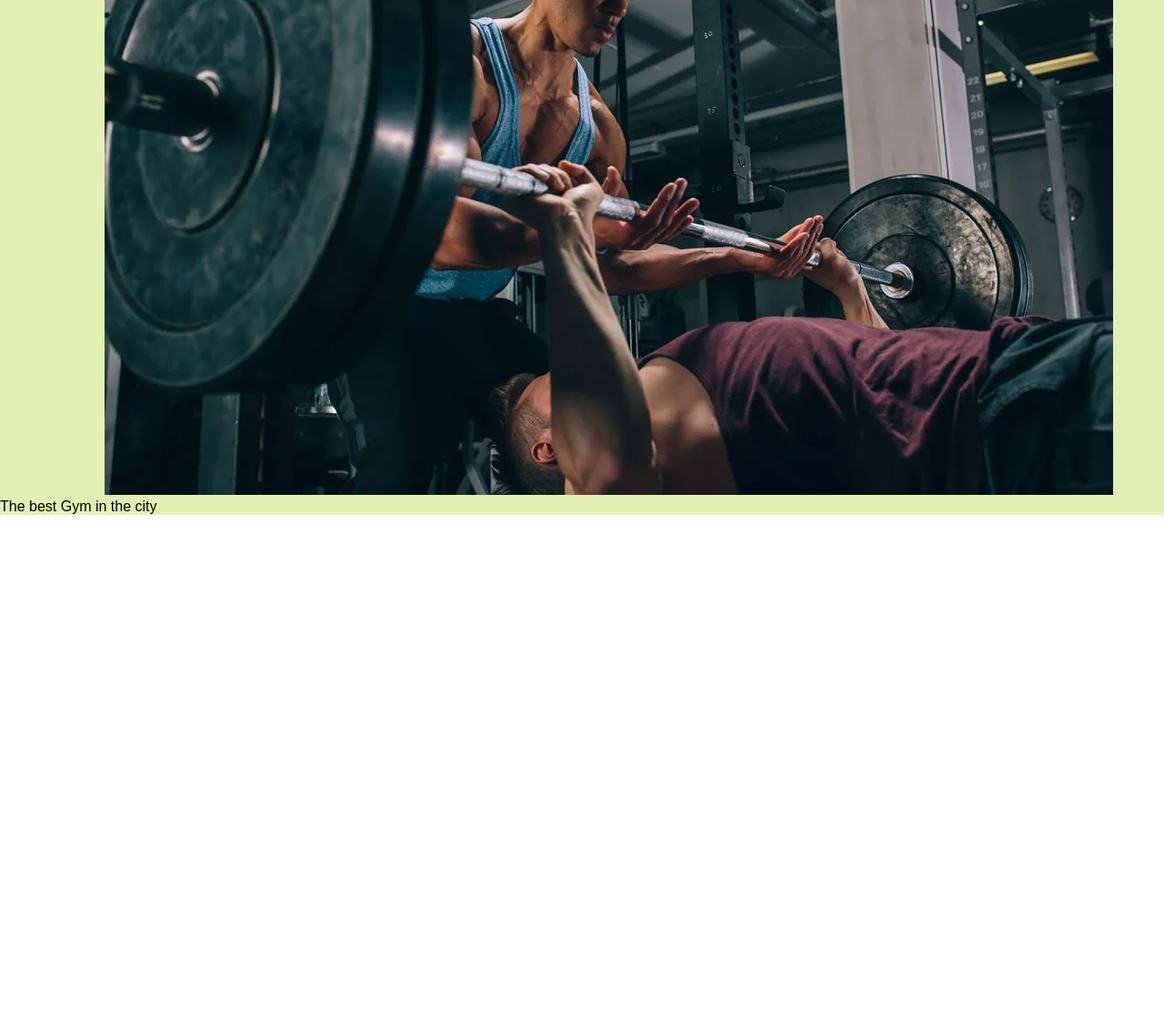
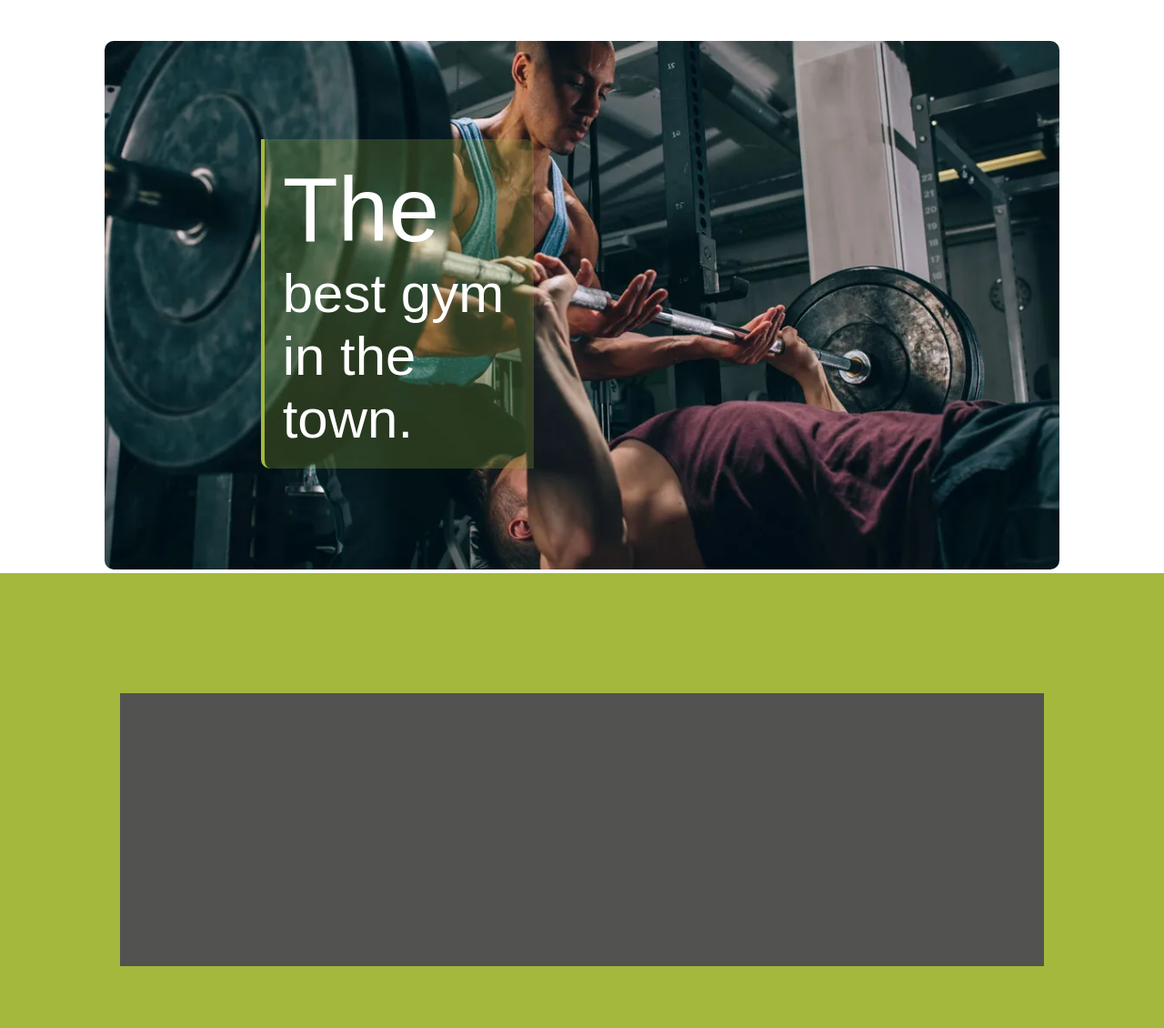
Before and after one commit to alifXcodes/Fitness-Club, a plain HTML site: page index.html in a window 1280 px wide. Shown: the part 140-1270 px from the top of the page at 91% size. Before the commit the page ends 1206 px from the top, so only its background shows below. Drawn offline with Linux system fonts and the light colour scheme; a web font is replaced by a local one.

Commit message:
Add files via upload

```diff
--- a/index.html
+++ b/index.html
@@ -26,7 +26,7 @@
     <div class="top_bar">
         <div class="logo">
             <img class="first_img" src="file/download (2).png" alt="Fitness Clab">
-            <h1 class="titel1">Fitness Clab</h1>
+            <h1 class="titel1">Fitness Club</h1>
         </div>
         <!-- navigation bar -->
          <nav>
@@ -55,12 +55,22 @@
     </div>
 
 <!-- body section -->
- <div class="div_1">
-    <img class="first_photo" src="file/bench-press-buds-564948451.webp" alt="">
-    <div class="perahraph1">
-    <p class="titel2">The best Gym in the city</p></div>
- </div>
+<div class="body_1">
+    <div class="img">
+        <img src="file/bench-press-buds-564948451.webp" alt="">
+        <div class="text">
+            <div class="border1"><h1> <span class="the">The</span> best gym in the town.</h1></div>
 
+        </div>
+    </div>
+</div>
+
+<div class="body_2">
+    <div class="our_services">
+
+    </div>
+    <div class="img2"></div>
+</div>
 
 </body>
 </html>
--- a/style.css
+++ b/style.css
@@ -3,6 +3,7 @@
   font-weight: 500;
   font-style: normal;
   margin: 0;
+  box-sizing: border-box;
 }
 .top_bar{
     display: grid;
@@ -11,6 +12,7 @@
     background-color: #dcdde1;
     position: sticky;
     top: 0;
+    z-index: 999;
 }
 .logo{
     display: flex;
@@ -105,12 +107,58 @@
 }
 
 /* body section */
-.div_1{
-    background-color: #bbdc5873;
+/* body 1 */
+.body_1 {
+  position: relative;
+  height: 700px;
+  width: 100%;
+  background-color: transparent;
+  overflow: hidden;
 }
-.first_photo{
-   margin-left: 9%;
+
+.img {
+  position: relative;
+  margin: 4%;
+  padding: 5%;
 }
-.perahraph1{
-    margin-bottom: 500px;
+
+.img img {
+  width: 100%;
+  height: auto;
+  display: block;
+  border-radius: 10px;
 }
+
+.text {
+  position: absolute;
+  top: 20%;
+  left: 20%;
+  font-size: 30px;
+  color: white;
+}
+.the{
+    font-size: 100px;
+
+}
+.border1 {
+  background-color: #a4b83d3b;
+  margin-top: 10%;
+  padding: 20px;
+  width: 300px;
+  height: auto;
+  border-radius: 0 10px;
+  border-left: 4px solid #a4b83d;
+}
+/* body 2 */
+.body_2{
+    background-color: #a4b83d;
+    padding: 5px;
+    height: 500px;
+    width: 100%;
+}
+.our_services{
+    background-color: #525251;
+    margin: 10%;
+    height: 300px;
+    width: 80%;
+}
```
